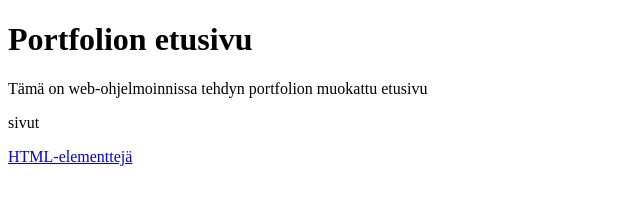
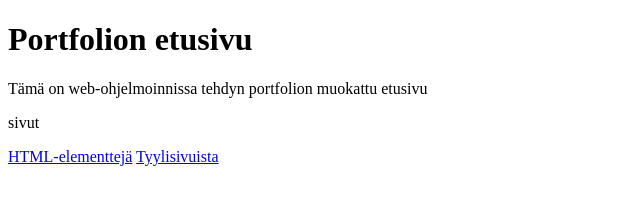
Before and after one commit to Sambasss/webohj, a plain HTML site: page index.html in a window 1280 px wide. Shown: the whole page, without its empty margins (0-640 px from the left). Drawn offline with Linux system fonts and the light colour scheme.

Commit message:
uusi linkki

```diff
--- a/index.html
+++ b/index.html
@@ -13,5 +13,6 @@
     <p>Tämä on web-ohjelmoinnissa tehdyn portfolion muokattu etusivu</p>
     <p>sivut</p>
     <a href="Pages/elementteja.html">HTML-elementtejä</a>
+    <a href="pages/Tyylisivuista.html">Tyylisivuista</a>
 </body>
 </html>
```
